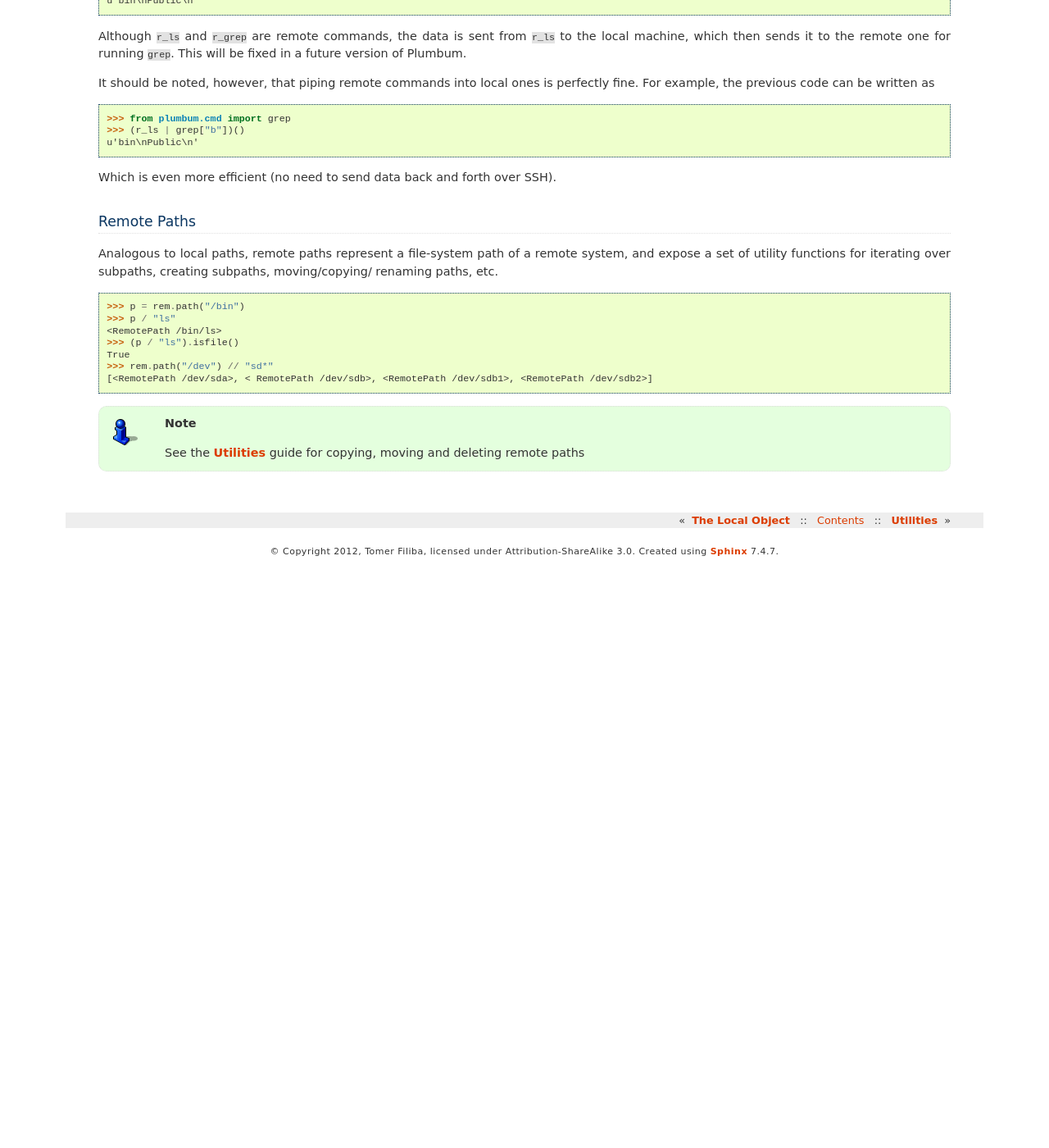
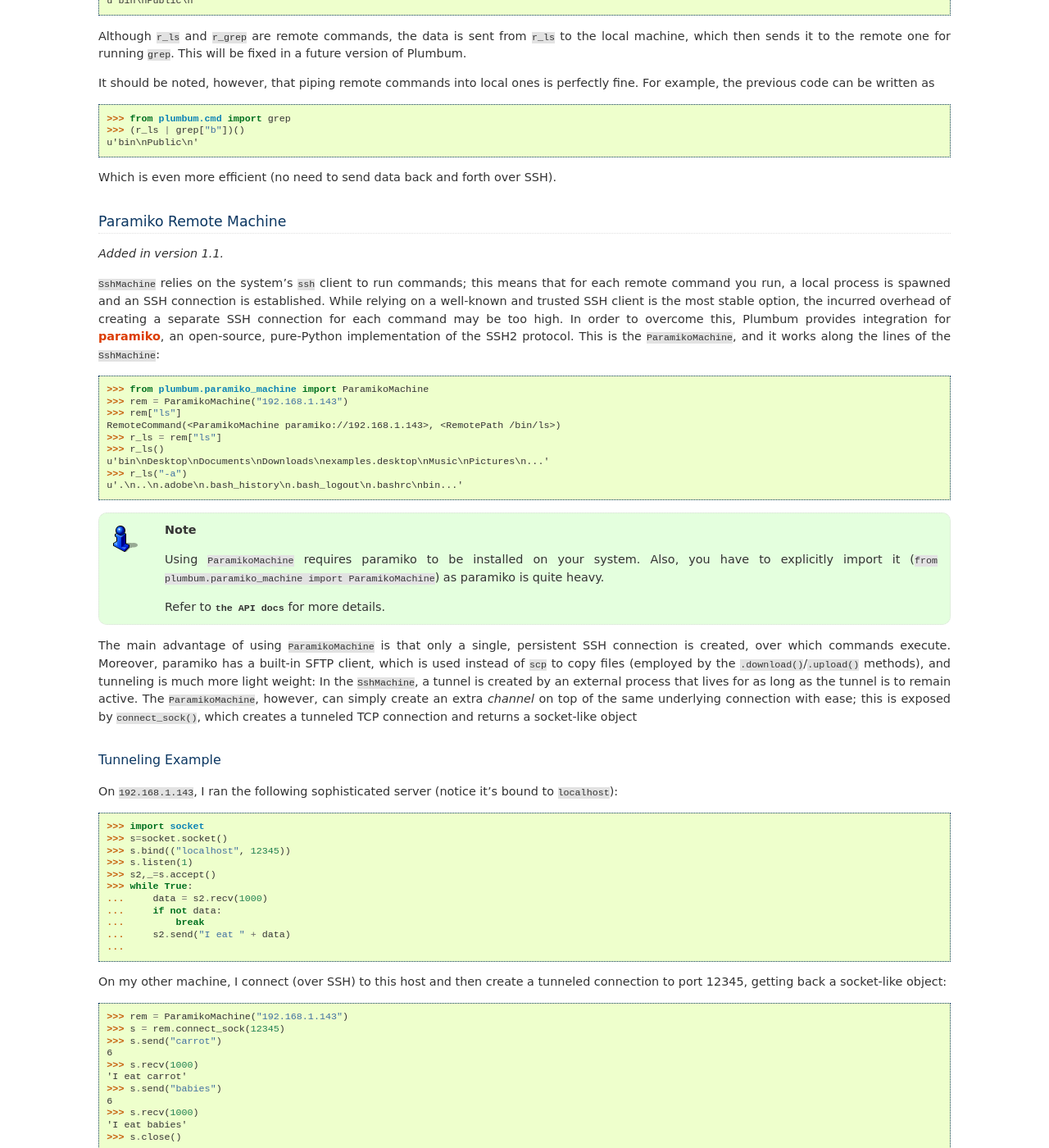
Before and after one commit to tomerfiliba/plumbum, a Sphinx documentation site: the page built from docs/remote.rst, in a window 1280 px wide and 1400 px high, scrolled down 2247 px. Shown: the whole window at 82% size. Built offline with Sphinx 7.4.7, drawn with Linux system fonts in a browser that asks for light colours; before the commit the page ends 2936 px from its top, so only the background shows below that; some of the changed text lies outside the part shown.

```diff
--- a/docs/api/remote_machine.rst
+++ b/docs/api/remote_machine.rst
@@ -3,3 +3,9 @@
 .. automodule:: plumbum.remote_machine
    :members:
    :special-members:
+
+plumbum.paramiko_machine
+======================
+.. automodule:: plumbum.paramiko_machine
+   :members:
+   :special-members:
--- a/docs/cli.rst
+++ b/docs/cli.rst
@@ -337,6 +337,7 @@
         -h, --help                 Prints this help message and quits
         -v, --version              Prints the program's version and quits
 
+.. _guide-subcommands:
 
 Sub-commands
 ------------
--- a/docs/remote.rst
+++ b/docs/remote.rst
@@ -22,9 +22,9 @@
     ...     pass
 
 .. note::
-   At the moment, Plumbum requires ``ssh`` (``openSSH`` or compatible) installed on your
-   system in order to connect to remote machines. Future versions of Plumbum may utilize
-   ``paramiko`` or similar tools.
+   ``SshMachine`` requires ``ssh`` (``openSSH`` or compatible) installed on your system in order
+   to connect to remote machines. Alternatively, you can use the pure-Python implementation of
+   :ref:`ParamikoMachine <guide-paramiko-machine>`.
 
 Only the ``hostname`` parameter is required, all other parameters are optional. If the host has
 your ``id-rsa.pub`` key in its ``authorized_keys`` file, or if you've set up your ``~/.ssh/config``
@@ -138,6 +138,79 @@
 
 Which is even more efficient (no need to send data back and forth over SSH).
 
+.. _guide-paramiko-machine:
+
+Paramiko Remote Machine
+-----------------------
+.. versionadded:: 1.1
+
+``SshMachine`` relies on the system's ``ssh`` client to run commands; this means that for each
+remote command you run, a local process is spawned and an SSH connection is established.
+While relying on a well-known and trusted SSH client is the most stable option, the incurred
+overhead of creating a separate SSH connection for each command may be too high. In order to
+overcome this, Plumbum provides integration for `paramiko <https://github.com/paramiko/paramiko/>`_,
+an open-source, pure-Python implementation of the SSH2 protocol. This is the ``ParamikoMachine``,
+and it works along the lines of the ``SshMachine``::
+
+    >>> from plumbum.paramiko_machine import ParamikoMachine
+    >>> rem = ParamikoMachine("192.168.1.143")
+    >>> rem["ls"]
+    RemoteCommand(<ParamikoMachine paramiko://192.168.1.143>, <RemotePath /bin/ls>)
+    >>> r_ls = rem["ls"]
+    >>> r_ls()
+    u'bin\nDesktop\nDocuments\nDownloads\nexamples.desktop\nMusic\nPictures\n...'
+    >>> r_ls("-a")
+    u'.\n..\n.adobe\n.bash_history\n.bash_logout\n.bashrc\nbin...'
+
+.. note::
+    Using ``ParamikoMachine`` requires paramiko to be installed on your system. Also, you have
+    to explicitly import it (``from plumbum.paramiko_machine import ParamikoMachine``) as paramiko
+    is quite heavy.
+
+    Refer to :class:`the API docs <plumbum.paramiko_machine.ParamikoMachine>` for more details.
+
+The main advantage of using ``ParamikoMachine`` is that only a single, persistent SSH connection
+is created, over which commands execute. Moreover, paramiko has a built-in SFTP client, which is
+used instead of ``scp`` to copy files (employed by the ``.download()``/``.upload()`` methods),
+and tunneling is much more light weight: In the ``SshMachine``, a tunnel is created by an external
+process that lives for as long as the tunnel is to remain active. The ``ParamikoMachine``, however,
+can simply create an extra *channel* on top of the same underlying connection with ease; this is
+exposed by ``connect_sock()``, which creates a tunneled TCP connection and returns a socket-like
+object
+
+Tunneling Example
+^^^^^^^^^^^^^^^^^
+
+On ``192.168.1.143``, I ran the following sophisticated server (notice it's bound to ``localhost``)::
+
+    >>> import socket
+    >>> s=socket.socket()
+    >>> s.bind(("localhost", 12345))
+    >>> s.listen(1)
+    >>> s2,_=s.accept()
+    >>> while True:
+    ...     data = s2.recv(1000)
+    ...     if not data:
+    ...         break
+    ...     s2.send("I eat " + data)
+    ...
+
+On my other machine, I connect (over SSH) to this host and then create a tunneled connection to
+port 12345, getting back a socket-like object::
+
+    >>> rem = ParamikoMachine("192.168.1.143")
+    >>> s = rem.connect_sock(12345)
+    >>> s.send("carrot")
+    6
+    >>> s.recv(1000)
+    'I eat carrot'
+    >>> s.send("babies")
+    6
+    >>> s.recv(1000)
+    'I eat babies'
+    >>> s.close()
+
+
 .. _guide-remote-paths:
 
 Remote Paths
```
Also changed, not shown: .travis.yml, 3 other files.
